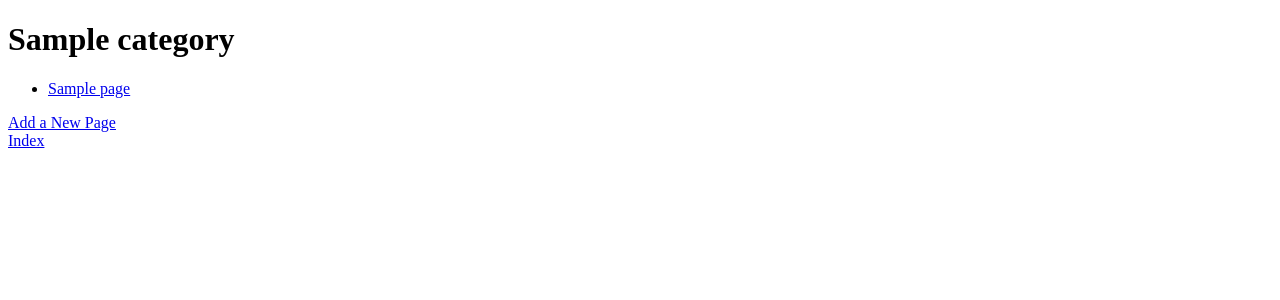
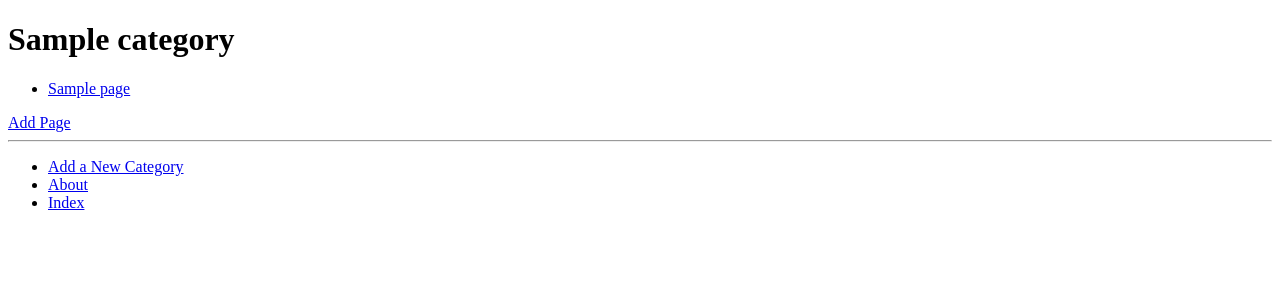
Before and after one commit to 2975645S/tango_with_django_project, a Django app: a page that uses templates/rango/category.html in a window 1280 px wide. Shown: the top 300 px of the page. Run offline with Django 3.2, Linux system fonts and the light colour scheme; tables that the repository leaves empty hold one stand-in row (values such as "Sample post").

Commit message:
feat(8): textbook

```diff
--- /dev/null
+++ b/templates/rango/base.html
@@ -0,0 +1,28 @@
+<!DOCTYPE html>
+{% load staticfiles %}
+
+<html>
+    <head lang="en">
+        <meta charset="UTF-8">
+        <title>
+            Rango -
+            {%block title_block %}
+                How to tango with Django!
+            {% endblock %}
+        </title>
+    </head>
+    <body>
+        <div>
+            {% block body_block %}
+            {% endblock %}
+        </div>
+        <hr />
+        <div>
+            <ul>
+                <li><a href="{% url 'rango:add_category' %}">Add a New Category</a></li>
+                <li><a href="{% url 'rango:about' %}">About</a></li>
+                <li><a href="{% url 'rango:index' %}">Index</a></li>
+            </ul>
+        </div>
+    </body>
+</html>
--- a/templates/rango/category.html
+++ b/templates/rango/category.html
@@ -1,31 +1,29 @@
-<!DOCTYPE html>
-<html>
-  <head>
-    <title>Rango</title>
-  </head>
-  <body>
-    <div>
+{% extends 'rango/base.html' %}
+{% load staticfiles %}
+
+{% block title_block %}
+  {% if category %}
+    {{ category.name }}
+  {% else %}
+    Unknown Category
+  {% endif %}
+{% endblock %}
+
+{% block body_block %}
   {% if category %}
     <h1>{{ category.name }}</h1>
   {% if pages %}
     <ul>
       {% for page in pages %}
-              <li>
-                <a href="{{ page.url }}">{{ page.title }}</a>
-              </li>
+        <li><a href="{{ page.url }}">{{ page.title }}</a></li>
       {% endfor %}
     </ul>
   {% else %}
-          <strong>No pages currently in category.</strong>
+    <strong>No pages currently in this category.</strong>
   {% endif %}
+
+  <a href="{% url 'rango:add_page' category.slug %}">Add Page</a> <br/>
   {% else %}
-        <strong>The specified category does not exist.</strong>
+    The specified category does not exist.
   {% endif %}
-    </div>
-    <div>
-      <a href="/rango/category/{{ category.slug }}/add_page/">Add a New Page</a>
-      <br />
-      <a href="/rango/">Index</a>
-    </div>
-  </body>
-</html>
+{% endblock %}
```
Lines whose indentation alone changed are shown as unchanged.
